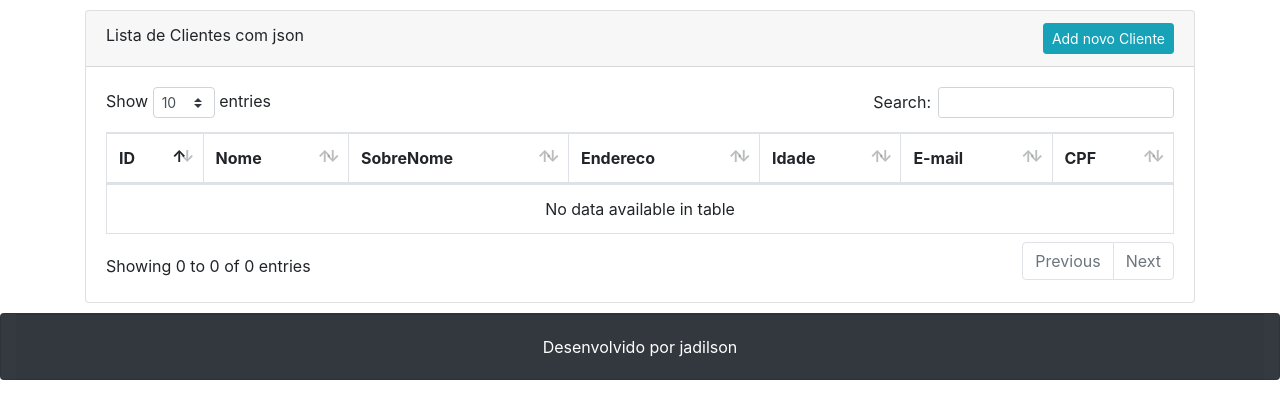
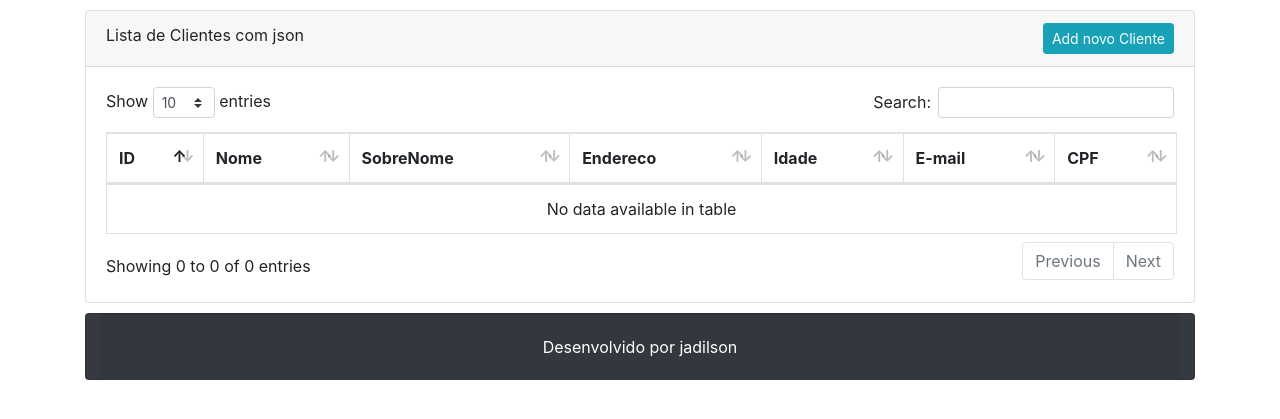
Before and after one commit to jadilson12/crud_django, a Django app: page / in a window 1280 px wide. Shown: the part 56-475 px from the top of the page. Run offline with Django 3.2, Linux system fonts and the light colour scheme; data that the repository does not hold is empty; parts of the project's set-up code (start-up, migrations or seed data) failed here and were passed over; some libraries are stand-ins or nearby versions.

Commit message:
fix erro no layout

```diff
--- a/cliente/templates/clientes.html
+++ b/cliente/templates/clientes.html
@@ -4,6 +4,7 @@
 {% block title %} Clientes {% endblock %}
 
 {% block main %}
+
     <div class="card card-top">
         <div class="card-header">
           <div class="row">
@@ -16,7 +17,7 @@
                 </div>
             </div>
         <div class="card-body">
-            <table id="clientes" class="table table-hover table-bordered" style="width:100%" >
+                <table id="clientes" class="table table-hover table-bordered">
                   <thead>
                     <tr>
                       <th>ID</th>
@@ -42,7 +43,6 @@
                         <td class="td-icon">
                             <a role="button" href="{% url 'UpdateCliente'  cliente.id %}"> <i class="tiny material-icons ">edit</i></a>
                             <a role="button" href="{% url 'DeleteCliente'  cliente.id %}"><i class="tiny material-icons  icon-delete">delete</i></a>
-
                         </td>
                     </tr>
                  {%endfor%}
@@ -62,6 +62,7 @@
               </table>
         </div>
     </div>
+
 {% endblock %}
 
 {% block js %}
--- a/cliente/templates/css/style.css
+++ b/cliente/templates/css/style.css
@@ -13,3 +13,7 @@ td.td-icon{
 i.icon-delete {
     color: red;
 }
+
+table{
+    width:100%;
+}
--- a/cliente/templates/home.html
+++ b/cliente/templates/home.html
@@ -3,6 +3,7 @@
 {% block title %} Clientes com json{% endblock %}
 
 {% block main %}
+
     <div class="card card-top">
         <div class="card-header">
           <div class="row">
@@ -15,7 +16,7 @@
                 </div>
             </div>
         <div class="card-body">
-      <table id="clientes" class="table table-hover table-bordered" style="width:100%" >
+          <table id="clientes" class="table table-hover table-bordered">
                   <thead>
                     <tr>
                       <th>ID</th>
@@ -30,11 +31,8 @@
               </table>
         </div>
     </div>
-    </div>
-</div>
 
 {% endblock %}
-
 
 {% block js %}
     <script>
```
Lines whose indentation alone changed are shown as unchanged.
